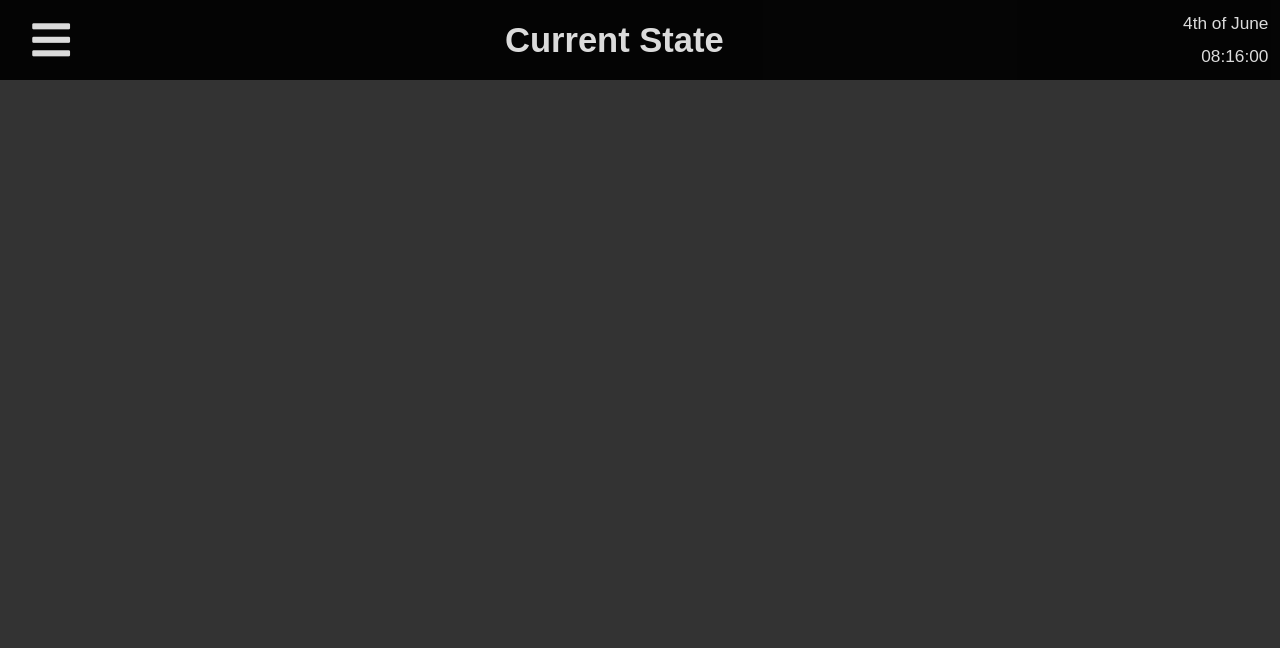
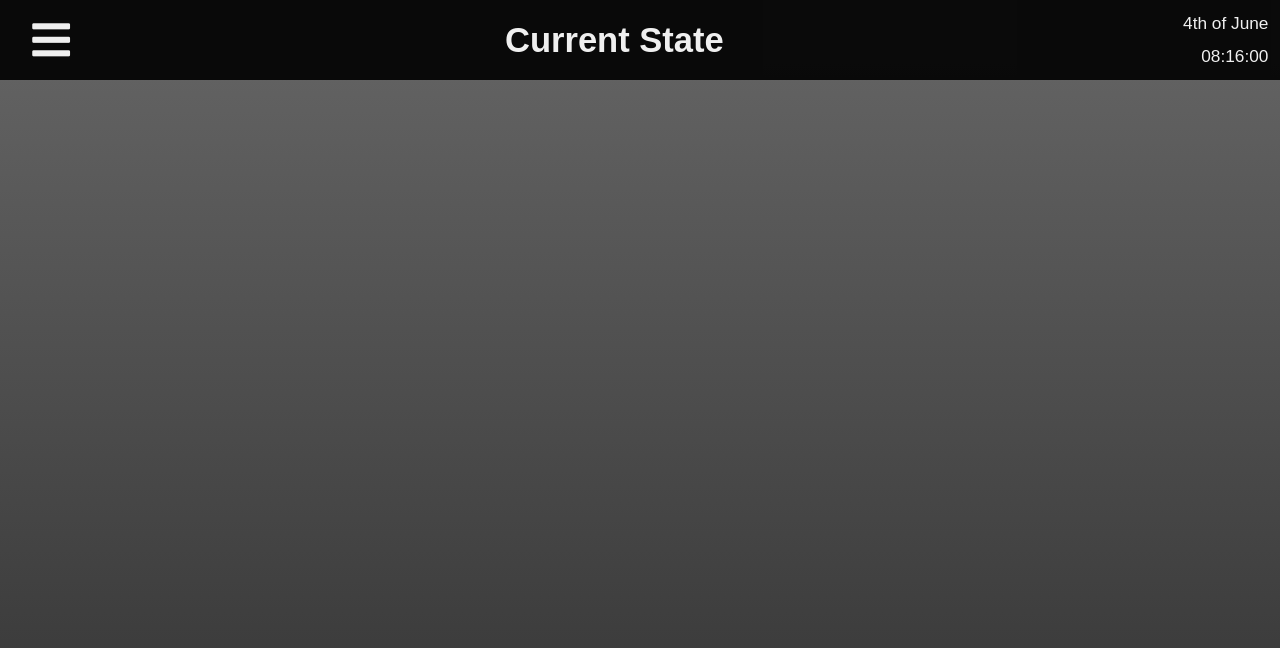
Before and after one commit to frasermclean/ATC-CH5-Template, a plain HTML site: page index.html in a window 1280 px wide. Drawn offline with Linux system fonts and the light colour scheme.

Commit message:
Added background gradient

```diff
--- a/css/main.css
+++ b/css/main.css
@@ -12,7 +12,10 @@
 
 body {
     background: #333;
-    color: #eee;
+    background: linear-gradient(#666, #333);
+    width: 100vw;
+    height: 100vh;
+    color: #fff;
 }
 
 h1 {
@@ -49,7 +52,6 @@
 
 #top-bar .menu-button i {
     font-size: 3rem;
-    justify-content: center;
 }
 
 #top-bar .current-state {
```
